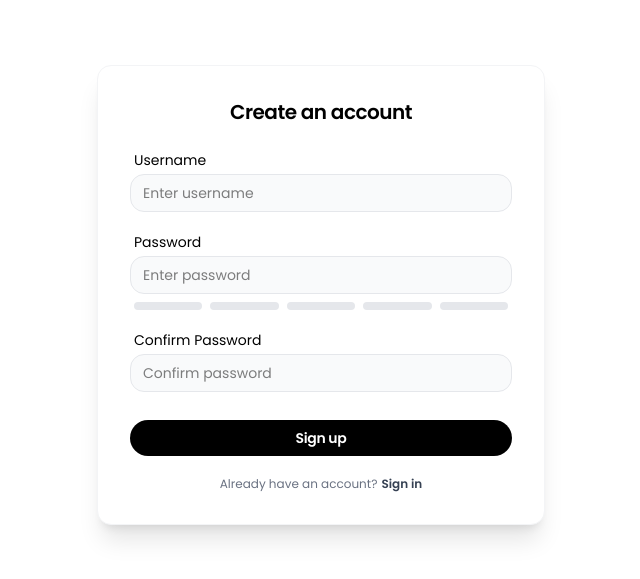
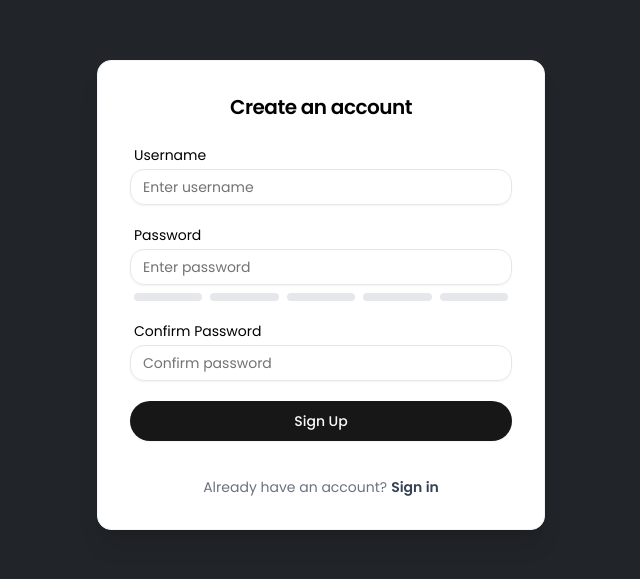
Before and after one commit to SeneshFitzroy/spiritx_compilex_01, a Next.js app: page /signup in a window 1280 px wide. Shown: the part 105-684 px from the top of the page, without its empty margins (319-959 px from the left). Built offline with nearby package versions, Linux system fonts and the light colour scheme.

Commit message:
signup page

```diff
--- a/src/app/(authentication)/signin/page.js
+++ b/src/app/(authentication)/signin/page.js
@@ -2,9 +2,7 @@
 import { useState, useEffect } from 'react';
 import { useRouter } from 'next/navigation';
 import Link from 'next/link';
-import './login.css';
 import { Input } from '@/components/ui/input';
-import { Label } from '@radix-ui/react-label';
 import { Button } from '@/components/ui/button';
 
 export default function Login() {
@@ -143,61 +141,57 @@ export default function Login() {
     };
 
     if (checkingAuth) {
-        return <div className="loading-screen">Loading...</div>;
+        return <div className="min-h-screen flex items-center justify-center bg-[#212529] p-4">Loading...</div>;
     }
 
     return (
-        <div className="login-container">
-            <div className="w-full max-w-md bg-white rounded-xl shadow-xl p-8">
-                <h1 className="login-title tracking-tight font-semibold">Login 👋</h1>
+        <div className="min-h-screen flex items-center justify-center bg-[#212529] p-4">
+            <div className="w-full max-w-md bg-white rounded-xl border border-gray-100 shadow-xl p-8">
+                <h1 className="text-center text-xl font-semibold tracking-tight mb-6 text-black">Login 👋</h1>
 
-                <form onSubmit={handleSubmit}>
+                <form onSubmit={handleSubmit} className="space-y-5">
                     {errors.general && (
-                        <div className="mb-4 p-2 bg-red-50 border border-red-200 text-red-600 text-sm rounded-md">
-                            {errors.general}
+                        <div className="py-2 px-3 border border-gray-200 rounded-xl">
+                            <p className="text-red-600 text-xs text-center">{errors.general}</p>
                         </div>
                     )}
 
-                    <div className="form-group">
-                        <Label className="text-sm" htmlFor="username">Username</Label>
+                    <div>
+                        <label className="text-sm text-black block mb-1 ml-1" htmlFor="username">Username</label>
                         <Input
                             id="username"
                             name="username"
                             type="text"
-                            placeholder='John Doe'
-                            className={`w-full h-[40px] ${errors.username ? 'border-red-500' : ''} rounded-xl`}
+                            placeholder="Enter username"
+                            className="w-full px-3 py-2 border text-black text-sm border-gray-200 rounded-xl focus:outline-none focus:border-gray-400 transition-colors"
                             value={formData.username}
                             onChange={handleChange}
                             onBlur={() => setTouched({ ...touched, username: true })}
                         />
-                        {errors.username && (
-                            <p className="text-red-600 text-xs mt-1">{errors.username}</p>
-                        )}
+                        {errors.username && <p className="text-red-500 text-xs mt-1 ml-1">{errors.username}</p>}
                     </div>
 
-                    <div className="form-group">
-                        <Label className="text-sm" htmlFor="password">Password</Label>
+                    <div>
+                        <label className="text-sm text-black block mb-1 ml-1" htmlFor="password">Password</label>
                         <Input
                             id="password"
                             name="password"
                             type="password"
-                            placeholder='Password'
-                            className={`w-full h-[40px] ${errors.password ? 'border-red-500' : ''} rounded-xl`}
+                            placeholder="Enter password"
+                            className="w-full px-3 py-2 border text-black text-sm border-gray-200 rounded-xl focus:outline-none focus:border-gray-400 transition-colors"
                             value={formData.password}
                             onChange={handleChange}
                             onBlur={() => setTouched({ ...touched, password: true })}
                         />
-                        {errors.password && (
-                            <p className="text-red-600 text-xs mt-1">{errors.password}</p>
-                        )}
+                        {errors.password && <p className="text-red-500 text-xs mt-1 ml-1">{errors.password}</p>}
                     </div>
 
-                    <Button className="w-full rounded-full" type="submit" disabled={isLoading} variant={"default"}>
+                    <Button className="w-full rounded-full py-5" type="submit" disabled={isLoading} variant={"default"}>
                         {isLoading ? 'Signing in...' : 'Login'}
                     </Button>
 
-                    <p className="text-center text-sm text-gray-500 mt-5">
-                        Already have an account?
+                    <p className="text-center text-sm text-gray-500 mt-4">
+                        Don&apos;t have an account?
                         <Link href="/signup" className="text-gray-700 font-semibold ml-1 hover:underline">
                             Sign up
                         </Link>
--- a/src/app/(authentication)/signup/page.js
+++ b/src/app/(authentication)/signup/page.js
@@ -2,6 +2,8 @@
 import { useState, useEffect } from 'react';
 import { useRouter } from 'next/navigation';
 import Link from 'next/link';
+import { Button } from '@/components/ui/button';
+import { Input } from '@/components/ui/input';
 
 export default function Signup() {
     const [form, setForm] = useState({ username: '', password: '', confirmPassword: '' });
@@ -11,6 +13,7 @@ export default function Signup() {
     const [showConfirmation, setShowConfirmation] = useState(false);
     const [missingRequirements, setMissingRequirements] = useState([]);
     const [checkingAuth, setCheckingAuth] = useState(true);
+    const [isLoading, setIsLoading] = useState(false);
     const router = useRouter();
 
     useEffect(() => {
@@ -91,6 +94,7 @@ export default function Signup() {
         if (missingRequirements.length > 0 || Object.keys(errors).length > 0) return;
 
         try {
+            setIsLoading(true);
             const res = await fetch('/api/signup', {
                 method: 'POST',
                 headers: { 'Content-Type': 'application/json' },
@@ -108,6 +112,8 @@ export default function Signup() {
             }
         } catch (error) {
             setAuthError('Signup failed. Please try again.');
+        } finally {
+            setIsLoading(false);
         }
     };
 
@@ -167,22 +173,22 @@ export default function Signup() {
     };
 
     if (checkingAuth) {
-        return <div className="min-h-screen flex items-center justify-center bg-white p-4">Loading...</div>;
+        return <div className="min-h-screen flex items-center justify-center bg-[#212529] p-4">Loading...</div>;
     }
 
     return (
-        <div className="min-h-screen flex items-center justify-center bg-white p-4">
+        <div className="min-h-screen flex items-center justify-center bg-[#212529] p-4">
             <div className="w-full max-w-md bg-white rounded-xl border border-gray-100 shadow-xl p-8">
                 <h1 className="text-center text-xl font-semibold tracking-tight mb-6 text-black">Create an account</h1>
 
                 <form onSubmit={handleSubmit} className="space-y-5">
                     <div>
                         <label className="text-sm text-black block mb-1 ml-1">Username</label>
-                        <input
+                        <Input
                             name="username"
                             value={form.username}
                             onChange={handleChange}
-                            className="w-full px-3 py-2 bg-gray-50 border text-black text-sm border-gray-200 rounded-xl focus:outline-none focus:border-gray-400 transition-colors"
+                            className="w-full px-3 py-2 border text-black text-sm border-gray-200 rounded-xl focus:outline-none focus:border-gray-400 transition-colors"
                             placeholder="Enter username"
                         />
                         {errors.username && <p className="text-red-500 text-xs mt-1 ml-1">{errors.username}</p>}
@@ -190,12 +196,12 @@ export default function Signup() {
 
                     <div>
                         <label className="text-sm text-black block mb-1 ml-1">Password</label>
-                        <input
+                        <Input
                             type="password"
                             name="password"
                             value={form.password}
                             onChange={handleChange}
-                            className="w-full px-3 py-2 bg-gray-50 border text-black text-sm border-gray-200 rounded-xl focus:outline-none focus:border-gray-400 transition-colors"
+                            className="w-full px-3 py-2 border text-black text-sm border-gray-200 rounded-xl focus:outline-none focus:border-gray-400 transition-colors"
                             placeholder="Enter password"
                         />
                         {renderPasswordStrength()}
@@ -206,33 +212,28 @@ export default function Signup() {
 
                     <div>
                         <label className="text-sm text-black block mb-1 ml-1">Confirm Password</label>
-                        <input
+                        <Input
                             type="password"
                             name="confirmPassword"
                             value={form.confirmPassword}
                             onChange={handleChange}
-                            className="w-full px-3 py-2 bg-gray-50 border text-black text-sm border-gray-200 rounded-xl focus:outline-none focus:border-gray-400 transition-colors"
+                            className="w-full px-3 py-2 border text-black text-sm border-gray-200 rounded-xl focus:outline-none focus:border-gray-400 transition-colors"
                             placeholder="Confirm password"
                         />
                         {errors.confirmPassword && <p className="text-red-500 text-xs mt-1 ml-1">{errors.confirmPassword}</p>}
                     </div>
 
                     {authError && (
-                        <div className="py-2 px-3 bg-gray-50 border border-gray-200 rounded-xl">
+                        <div className="py-2 px-3 border border-gray-200 rounded-xl">
                             <p className="text-red-600 text-xs text-center">{authError}</p>
                         </div>
                     )}
 
-                    <div className="pt-2">
-                        <button
-                            type="submit"
-                            className="w-full py-2 bg-black text-white text-sm tracking-tight font-semibold rounded-full hover:bg-gray-800 transition-colors"
-                        >
-                            Sign up
-                        </button>
-                    </div>
+                    <Button className="w-full rounded-full py-5" type="submit" disabled={isLoading} variant={"default"}>
+                        {isLoading ? 'Creating an account...' : 'Sign Up'}
+                    </Button>
 
-                    <p className="text-center text-xs text-gray-500 mt-4">
+                    <p className="text-center text-sm text-gray-500 mt-4">
                         Already have an account?
                         <Link href="/signin" className="text-gray-700 font-semibold ml-1 hover:underline">
                             Sign in
```
